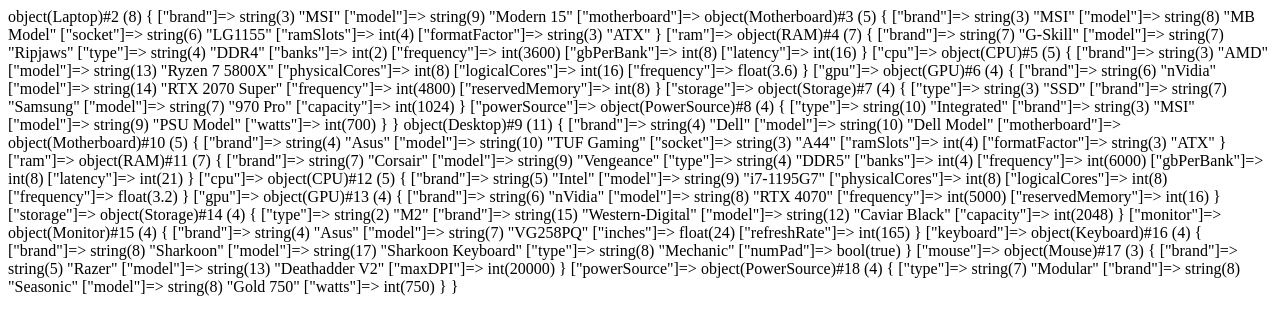
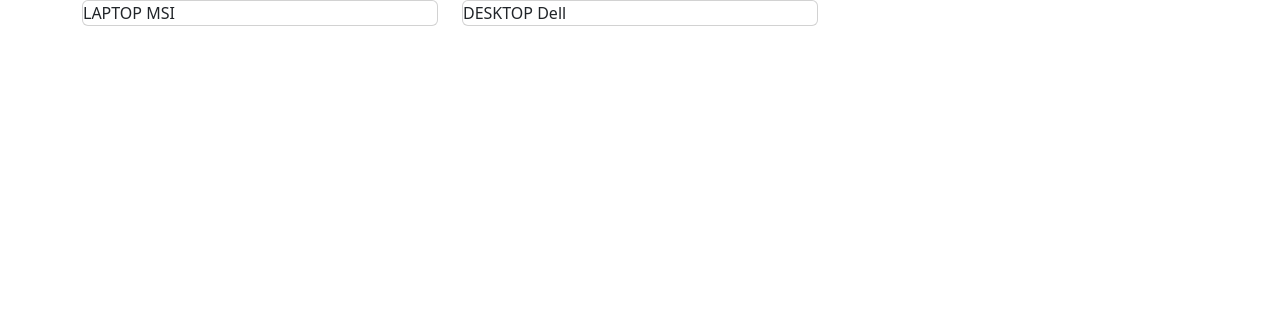
Before and after one commit to mattiavolpe/php-oop-2, a PHP site: page / in a window 1280 px wide. Shown: the top 335 px of the page. Run offline with PHP 8.4, Linux system fonts and the light colour scheme.

Commit message:
ADD models & instanceof to check type of computer

```diff
--- /dev/null
+++ b/Databases/computers.php
@@ -0,0 +1,5 @@
+<?php
+  $computers = [
+    new Laptop("MSI", "Modern 15", new Motherboard("MSI", "MB Model", "LG1155", 4, "ATX"), new RAM("G-Skill", "Ripjaws", "DDR4", 2, 3600, 8, 16), new CPU("AMD", "Ryzen 7 5800X", 8, 16, 3.6), new GPU("nVidia", "RTX 2070 Super", 4800, 8), new Storage("SSD", "Samsung", "970 Pro", 1024), new PowerSource("Battery", "MSI", "Battery Model", 400)),
+    new Desktop("Dell", "Dell Model", new Motherboard("Asus", "TUF Gaming", "A44", 4, "ATX"), new RAM("Corsair", "Vengeance", "DDR5", 4, 6000, 8, 21), new CPU("Intel", "i7-1195G7", 8, 8, 3.2), new GPU("nVidia", "RTX 4070", 5000, 16), new Storage("M2", "Western-Digital", "Caviar Black", 2048), new Monitor("Asus", "VG258PQ", 24, 165), new Keyboard("Sharkoon", "Sharkoon Keyboard", "Mechanic", true), new Mouse("Razer", "Deathadder V2", 20000), new PowerSource("Modular", "Seasonic", "Gold 750", 750))
+  ];
--- /dev/null
+++ b/Models/CPU.php
@@ -0,0 +1,10 @@
+<?php
+  class CPU {
+    public function __construct(public string $brand, public string $model, public int $physicalCores, public int $logicalCores, public float $frequency) {
+      $this -> brand = $brand;
+      $this -> model = $model;
+      $this -> physicalCores = $physicalCores;
+      $this -> logicalCores = $logicalCores;
+      $this -> frequency = $frequency;
+    }
+  }
--- /dev/null
+++ b/Models/Computer.php
@@ -0,0 +1,12 @@
+<?php
+  class Computer {
+    public function __construct(public string $brand, public string $model, public Motherboard $motherboard, public RAM $ram, public CPU $cpu, public GPU $gpu, public Storage $storage) {
+      $this -> brand = $brand;
+      $this -> model = $model;
+      $this -> motherboard = $motherboard;
+      $this -> ram = $ram;
+      $this -> cpu = $cpu;
+      $this -> gpu = $gpu;
+      $this -> storage = $storage;
+    }
+  }
--- /dev/null
+++ b/Models/Desktop.php
@@ -0,0 +1,10 @@
+<?php
+  class Desktop extends Computer {
+    public function __construct(public string $brand, public string $model, public Motherboard $motherboard, public RAM $ram, public CPU $cpu, public GPU $gpu, public Storage $storage, public Monitor $monitor, public Keyboard $keyboard, public Mouse $mouse, public PowerSource $powerSource) {
+      parent::__construct($brand, $model, $motherboard, $ram, $cpu, $gpu, $storage);
+      $this -> monitor = $monitor;
+      $this -> keyboard = $keyboard;
+      $this -> mouse = $mouse;
+      $this -> powerSource = $powerSource;
+    }
+  }
--- /dev/null
+++ b/Models/GPU.php
@@ -0,0 +1,9 @@
+<?php
+  class GPU {
+    public function __construct(public string $brand, public string $model, public int $frequency, public int $reservedMemory) {
+      $this -> brand = $brand;
+      $this -> model = $model;
+      $this -> frequency = $frequency;
+      $this -> reservedMemory = $reservedMemory;
+    }
+  }
--- /dev/null
+++ b/Models/Keyboard.php
@@ -0,0 +1,9 @@
+<?php
+  class Keyboard {
+    public function __construct(public string $brand, public string $model, public string $type, public bool $numPad) {
+      $this -> brand = $brand;
+      $this -> model = $model;
+      $this -> type = $type;
+      $this -> numPad = $numPad;
+    }
+  }
--- /dev/null
+++ b/Models/Laptop.php
@@ -0,0 +1,7 @@
+<?php
+  class Laptop extends Computer {
+    public function __construct(public string $brand, public string $model, public Motherboard $motherboard, public RAM $ram, public CPU $cpu, public GPU $gpu, public Storage $storage, public PowerSource $powerSource) {
+      parent::__construct($brand, $model, $motherboard, $ram, $cpu, $gpu, $storage);
+      $this -> powerSource = $powerSource;
+    }
+  }
--- /dev/null
+++ b/Models/Monitor.php
@@ -0,0 +1,9 @@
+<?php
+  class Monitor {
+    public function __construct(public string $brand, public string $model, public float $inches, public int $refreshRate) {
+      $this -> brand = $brand;
+      $this -> model = $model;
+      $this -> inches = $inches;
+      $this -> refreshRate = $refreshRate;
+    }
+  }
--- /dev/null
+++ b/Models/Motherboard.php
@@ -0,0 +1,10 @@
+<?php
+  class Motherboard {
+    public function __construct(public string $brand, public string $model, public string $socket, public int $ramSlots = 2, public string $formatFactor) {
+      $this -> brand = $brand;
+      $this -> model = $model;
+      $this -> socket = $socket;
+      $this -> ramSlots = $ramSlots;
+      $this -> formatFactor = $formatFactor;
+    }
+  }
--- /dev/null
+++ b/Models/Mouse.php
@@ -0,0 +1,8 @@
+<?php
+  class Mouse {
+    public function __construct(public string $brand, public string $model, public int $maxDPI) {
+      $this -> brand = $brand;
+      $this -> model = $model;
+      $this -> maxDPI = $maxDPI;
+    }
+  }
--- /dev/null
+++ b/Models/PowerSource.php
@@ -0,0 +1,9 @@
+<?php
+  class PowerSource {
+    public function __construct(public string $type, public string $brand, public string $model, public int $watts) {
+      $this -> type = $type;
+      $this -> brand = $brand;
+      $this -> model = $model;
+      $this -> watts = $watts;
+    }
+  }
--- /dev/null
+++ b/Models/RAM.php
@@ -0,0 +1,12 @@
+<?php
+  class RAM {
+    public function __construct(public string $brand, public string $model, public string $type, public int $banks = 1, public int $frequency, public int $gbPerBank, public int $latency) {
+      $this -> brand = $brand;
+      $this -> model = $model;
+      $this -> type = $type;
+      $this -> banks = $banks;
+      $this -> frequency = $frequency;
+      $this -> gbPerBank = $gbPerBank;
+      $this -> latency = $latency;
+    }
+  }
--- /dev/null
+++ b/Models/Storage.php
@@ -0,0 +1,9 @@
+<?php
+  class Storage {
+    public function __construct(public string $type, public string $brand, public string $model, public int $capacity) {
+      $this -> type = $type;
+      $this -> brand = $brand;
+      $this -> model = $model;
+      $this -> capacity = $capacity;
+    }
+  }
--- a/index.php
+++ b/index.php
@@ -12,124 +12,66 @@
   aggiungere un metodo che stampi la stringa con tutte le info del dispositivo (oltre ai getter/setters necessari).
  */
 
-  class Computer {
-    public function __construct(public string $brand, public string $model, public Motherboard $motherboard, public RAM $ram, public CPU $cpu, public GPU $gpu, public Storage $storage) {
-      $this -> brand = $brand;
-      $this -> model = $model;
-      $this -> motherboard = $motherboard;
-      $this -> ram = $ram;
-      $this -> cpu = $cpu;
-      $this -> gpu = $gpu;
-      $this -> storage = $storage;
+  include __DIR__ . "/Models/Computer.php";
+  include __DIR__ . "/Models/Desktop.php";
+  include __DIR__ . "/Models/Laptop.php";
+  include __DIR__ . "/Models/Motherboard.php";
+  include __DIR__ . "/Models/RAM.php";
+  include __DIR__ . "/Models/CPU.php";
+  include __DIR__ . "/Models/GPU.php";
+  include __DIR__ . "/Models/Storage.php";
+  include __DIR__ . "/Models/Monitor.php";
+  include __DIR__ . "/Models/Keyboard.php";
+  include __DIR__ . "/Models/Mouse.php";
+  include __DIR__ . "/Models/PowerSource.php";
+  include __DIR__ . "/Databases/computers.php";
+
+  function getComputerType($computer) {
+    if($computer instanceof Desktop) {
+      return "DESKTOP";
+    } else {
+      return "LAPTOP";
     }
   }
 
-  class Desktop extends Computer {
-    public function __construct(public string $brand, public string $model, public Motherboard $motherboard, public RAM $ram, public CPU $cpu, public GPU $gpu, public Storage $storage, public Monitor $monitor, public Keyboard $keyboard, public Mouse $mouse, public PowerSource $powerSource) {
-      parent::__construct($brand, $model, $motherboard, $ram, $cpu, $gpu, $storage);
-      $this -> monitor = $monitor;
-      $this -> keyboard = $keyboard;
-      $this -> mouse = $mouse;
-      $this -> powerSource = $powerSource;
-    }
-  }
+?>
 
-  class Laptop extends Computer {
-    public function __construct(public string $brand, public string $model, public Motherboard $motherboard, public RAM $ram, public CPU $cpu, public GPU $gpu, public Storage $storage, public PowerSource $powerSource) {
-      parent::__construct($brand, $model, $motherboard, $ram, $cpu, $gpu, $storage);
-      $this -> powerSource = $powerSource;
-    }
-  }
+<!DOCTYPE html>
+<html lang="en">
 
-  class Motherboard {
-    public function __construct(public string $brand, public string $model, public string $socket, public int $ramSlots = 2, public string $formatFactor) {
-      $this -> brand = $brand;
-      $this -> model = $model;
-      $this -> socket = $socket;
-      $this -> ramSlots = $ramSlots;
-      $this -> formatFactor = $formatFactor;
-    }
-  }
+  <head>
+    <meta charset="UTF-8">
+    <meta http-equiv="X-UA-Compatible" content="IE=edge">
+    <meta name="viewport" content="width=device-width, initial-scale=1.0">
 
-  class RAM {
-    public function __construct(public string $brand, public string $model, public string $type, public int $banks = 1, public int $frequency, public int $gbPerBank, public int $latency) {
-      $this -> brand = $brand;
-      $this -> model = $model;
-      $this -> type = $type;
-      $this -> banks = $banks;
-      $this -> frequency = $frequency;
-      $this -> gbPerBank = $gbPerBank;
-      $this -> latency = $latency;
-    }
-  }
+    <!-- EXTERNAL BOOTSTRAP CSS CDN -->
+    <link href="https://cdn.jsdelivr.net/npm/bootstrap/dist/css/bootstrap.min.css" rel="stylesheet">
 
-  class CPU {
-    public function __construct(public string $brand, public string $model, public int $physicalCores, public int $logicalCores, public float $frequency) {
-      $this -> brand = $brand;
-      $this -> model = $model;
-      $this -> physicalCores = $physicalCores;
-      $this -> logicalCores = $logicalCores;
-      $this -> frequency = $frequency;
-    }
-  }
+    <title>Computers Tech Specs</title>
+  </head>
 
-  class GPU {
-    public function __construct(public string $brand, public string $model, public int $frequency, public int $reservedMemory) {
-      $this -> brand = $brand;
-      $this -> model = $model;
-      $this -> frequency = $frequency;
-      $this -> reservedMemory = $reservedMemory;
-    }
-  }
+  <body>
 
-  class Storage {
-    public function __construct(public string $type, public string $brand, public string $model, public int $capacity) {
-      $this -> type = $type;
-      $this -> brand = $brand;
-      $this -> model = $model;
-      $this -> capacity = $capacity;
-    }
-  }
+    <main id="app_main">
+      <div class="container">
+        <div class="row row-cols-1 row-cols-sm-2 row-cols-md-3">
+          <?php foreach($computers as $computer) : ?>
+          <div class="col">
+            <div class="card">
+              <?= getComputerType($computer) ?>
+              <?= $computer -> brand; ?>
+            </div>
+            <!-- /.card -->
+          </div>
+          <!-- /.col -->
+          <?php endforeach; ?>
+        </div>
+        <!-- /.row row-cols-1 row-cols-sm-2 row-cols-md-3 -->
+      </div>
+      <!-- /.container -->
+    </main>
+    <!-- /#app_main -->
 
-  class Monitor {
-    public function __construct(public string $brand, public string $model, public float $inches, public int $refreshRate) {
-      $this -> brand = $brand;
-      $this -> model = $model;
-      $this -> inches = $inches;
-      $this -> refreshRate = $refreshRate;
-    }
-  }
+  </body>
 
-  class Keyboard {
-    public function __construct(public string $brand, public string $model, public string $type, public bool $numPad) {
-      $this -> brand = $brand;
-      $this -> model = $model;
-      $this -> type = $type;
-      $this -> numPad = $numPad;
-    }
-  }
-
-  class Mouse {
-    public function __construct(public string $brand, public string $model, public int $maxDPI) {
-      $this -> brand = $brand;
-      $this -> model = $model;
-      $this -> maxDPI = $maxDPI;
-    }
-  }
-
-  class PowerSource {
-    public function __construct(public string $type, public string $brand, public string $model, public int $watts) {
-      $this -> type = $type;
-      $this -> brand = $brand;
-      $this -> model = $model;
-      $this -> watts = $watts;
-    }
-  }
-
-  $laptopMSI = new Laptop("MSI", "Modern 15", new Motherboard("MSI", "MB Model", "LG1155", 4, "ATX"), new RAM("G-Skill", "Ripjaws", "DDR4", 2, 3600, 8, 16), new CPU("AMD", "Ryzen 7 5800X", 8, 16, 3.6), new GPU("nVidia", "RTX 2070 Super", 4800, 8), new Storage("SSD", "Samsung", "970 Pro", 1024), new PowerSource("Integrated", "MSI", "PSU Model", 700));
-
-  $desktopDell = new Desktop("Dell", "Dell Model", new Motherboard("Asus", "TUF Gaming", "A44", 4, "ATX"), new RAM("Corsair", "Vengeance", "DDR5", 4, 6000, 8, 21), new CPU("Intel", "i7-1195G7", 8, 8, 3.2), new GPU("nVidia", "RTX 4070", 5000, 16), new Storage("M2", "Western-Digital", "Caviar Black", 2048), new Monitor("Asus", "VG258PQ", 24, 165), new Keyboard("Sharkoon", "Sharkoon Keyboard", "Mechanic", true), new Mouse("Razer", "Deathadder V2", 20000), new PowerSource("Modular", "Seasonic", "Gold 750", 750));
-
-  var_dump($laptopMSI);
-  var_dump($desktopDell);
-?>
+</html>
```
